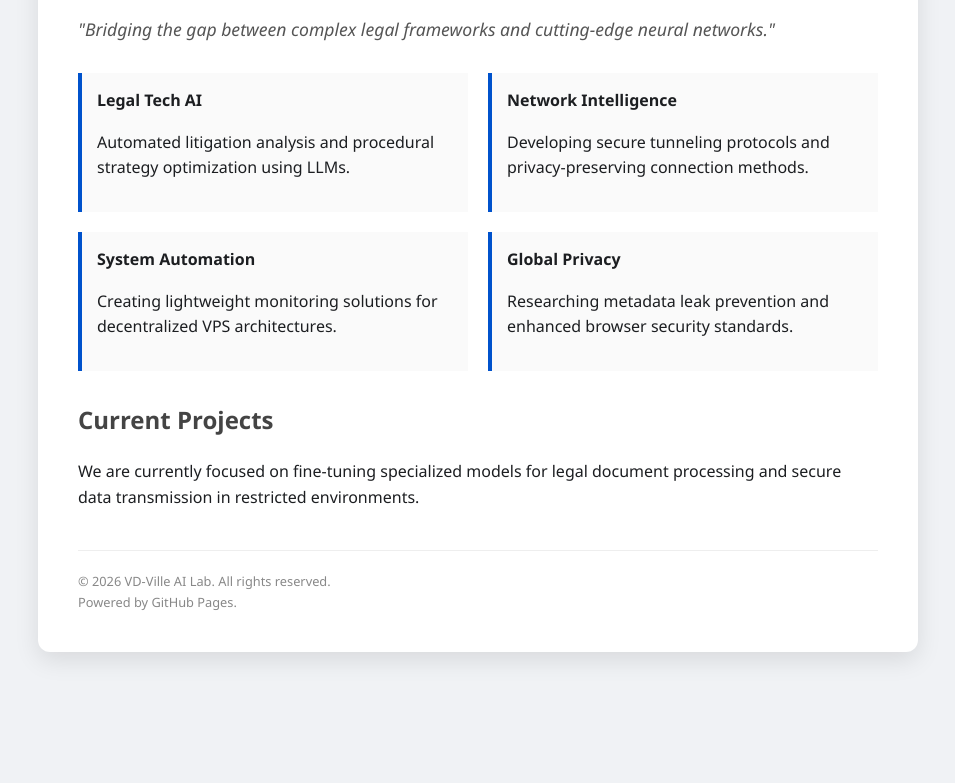
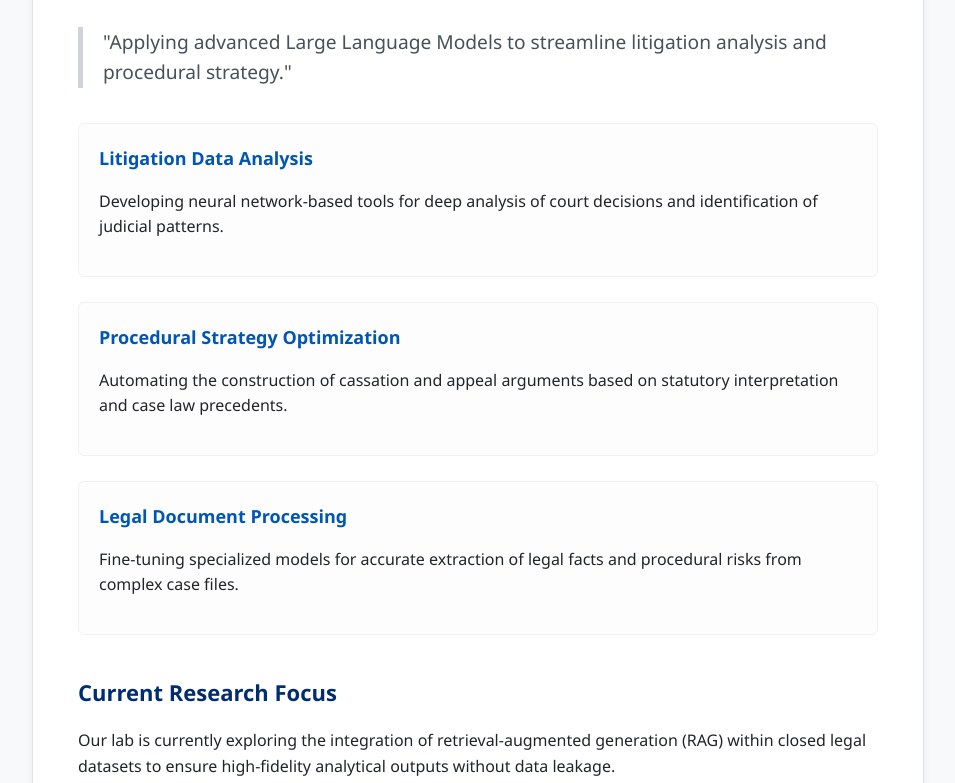
Before and after one commit to vd-ville/vd-ville.github.io, a plain HTML site: page index.html in a window 1280 px wide. Shown: the part 171-954 px from the top of the page, without its empty margins (162-1117 px from the left). Before the commit the page ends 863 px from the top, so only its background shows below. Drawn offline with Linux system fonts and the light colour scheme.

Commit message:
Update index.html

```diff
--- a/index.html
+++ b/index.html
@@ -3,48 +3,47 @@
 <head>
     <meta charset="UTF-8">
     <meta name="viewport" content="width=device-width, initial-scale=1.0">
-    <title>VD-Ville AI Lab | Advanced Research</title>
+    <title>VD-Ville AI Lab | Legal Analytics</title>
     <style>
-        body { font-family: 'Segoe UI', Arial, sans-serif; background-color: #f0f2f5; color: #1c1e21; line-height: 1.6; margin: 0; padding: 40px 20px; }
-        .container { max-width: 800px; margin: auto; background: white; padding: 40px; border-radius: 12px; box-shadow: 0 8px 24px rgba(0,0,0,0.1); }
-        h1 { color: #0052cc; border-bottom: 2px solid #eee; padding-bottom: 10px; }
-        h2 { color: #444; margin-top: 30px; }
-        .mission { font-size: 1.1em; color: #555; font-style: italic; margin-bottom: 30px; }
-        .grid { display: grid; grid-template-columns: 1fr 1fr; gap: 20px; text-align: left; }
-        .card { padding: 15px; border-left: 4px solid #0052cc; background: #fafafa; }
-        .footer { margin-top: 40px; font-size: 0.8em; color: #888; border-top: 1px solid #eee; padding-top: 20px; }
+        body { font-family: 'Segoe UI', Arial, sans-serif; background-color: #f8f9fa; color: #212529; line-height: 1.6; margin: 0; padding: 40px 20px; }
+        .container { max-width: 800px; margin: auto; background: white; padding: 45px; border-radius: 8px; box-shadow: 0 4px 12px rgba(0,0,0,0.05); border: 1px solid #dee2e6; }
+        h1 { color: #002d72; border-bottom: 3px solid #002d72; padding-bottom: 15px; margin-bottom: 30px; font-size: 28px; }
+        h2 { color: #002d72; margin-top: 40px; font-size: 22px; }
+        .mission { font-size: 1.2em; color: #495057; font-weight: 500; margin-bottom: 35px; border-left: 5px solid #ced4da; padding-left: 20px; }
+        .feature-list { list-style: none; padding: 0; }
+        .feature-item { margin-bottom: 25px; padding: 20px; background: #fdfdfd; border: 1px solid #f1f1f1; border-radius: 6px; }
+        .feature-item strong { color: #0056b3; display: block; font-size: 18px; margin-bottom: 5px; }
+        .footer { margin-top: 50px; font-size: 0.85em; color: #6c757d; text-align: center; border-top: 1px solid #eee; padding-top: 25px; }
     </style>
 </head>
 <body>
     <div class="container">
         <h1>VD-Ville AI Research Lab</h1>
-        <p class="mission">"Bridging the gap between complex legal frameworks and cutting-edge neural networks."</p>
+        <div class="mission">
+            "Applying advanced Large Language Models to streamline litigation analysis and procedural strategy."
+        </div>
 
-        <div class="grid">
-            <div class="card">
-                <strong>Legal Tech AI</strong>
-                <p>Automated litigation analysis and procedural strategy optimization using LLMs.</p>
+        <div class="feature-list">
+            <div class="feature-item">
+                <strong>Litigation Data Analysis</strong>
+                <p>Developing neural network-based tools for deep analysis of court decisions and identification of judicial patterns.</p>
             </div>
-            <div class="card">
-                <strong>Network Intelligence</strong>
-                <p>Developing secure tunneling protocols and privacy-preserving connection methods.</p>
+            <div class="feature-item">
+                <strong>Procedural Strategy Optimization</strong>
+                <p>Automating the construction of cassation and appeal arguments based on statutory interpretation and case law precedents.</p>
             </div>
-            <div class="card">
-                <strong>System Automation</strong>
-                <p>Creating lightweight monitoring solutions for decentralized VPS architectures.</p>
-            </div>
-            <div class="card">
-                <strong>Global Privacy</strong>
-                <p>Researching metadata leak prevention and enhanced browser security standards.</p>
+            <div class="feature-item">
+                <strong>Legal Document Processing</strong>
+                <p>Fine-tuning specialized models for accurate extraction of legal facts and procedural risks from complex case files.</p>
             </div>
         </div>
 
-        <h2>Current Projects</h2>
-        <p>We are currently focused on fine-tuning specialized models for legal document processing and secure data transmission in restricted environments.</p>
+        <h2>Current Research Focus</h2>
+        <p>Our lab is currently exploring the integration of retrieval-augmented generation (RAG) within closed legal datasets to ensure high-fidelity analytical outputs without data leakage.</p>
 
         <div class="footer">
-            &copy; 2026 VD-Ville AI Lab. All rights reserved. <br>
-            Powered by GitHub Pages.
+            &copy; 2026 VD-Ville AI Lab. Institutional Research Phase. <br>
+            Legal Tech Solutions.
         </div>
     </div>
 </body>
```
